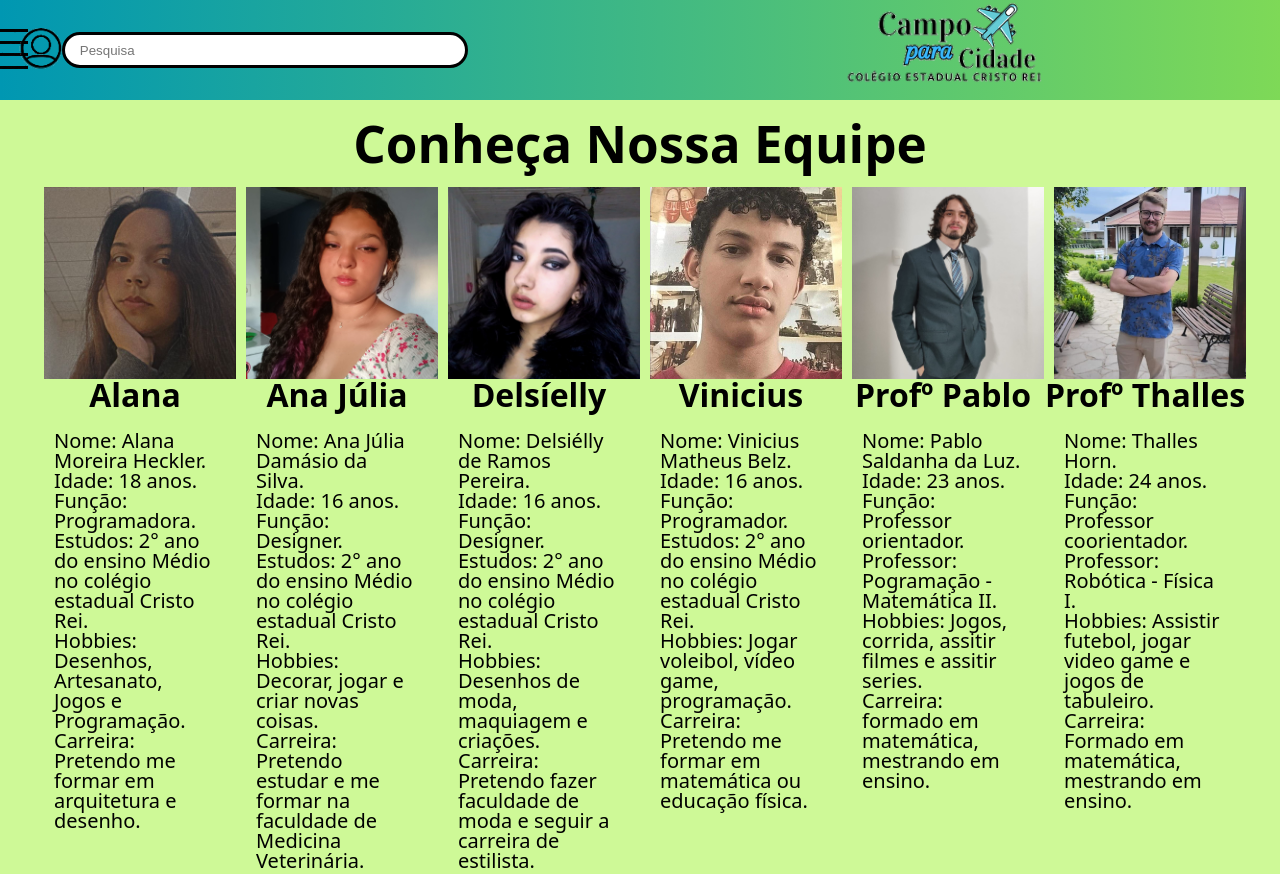
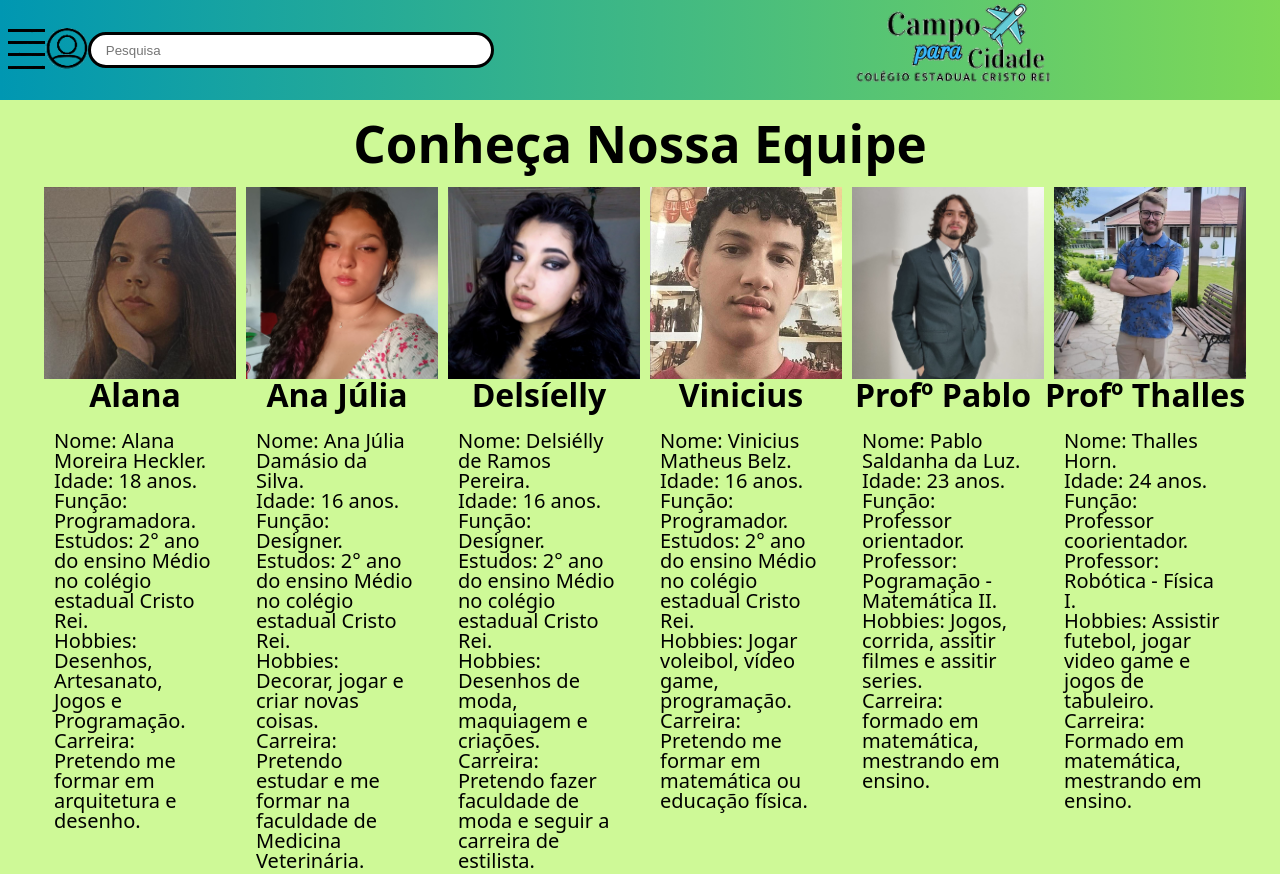
Before and after one commit to LanaRp14/Site-agrinho-conhe-a-guarapuava, a plain HTML site: page nos.html in a window 1280 px wide. Shown: the top 874 px of the page. Drawn offline with Linux system fonts and the light colour scheme.

Commit message:
Add files via upload

```diff
--- a/nos.css
+++ b/nos.css
@@ -17,7 +17,7 @@
     background-image: url("img/hanburguer.png");
     background-repeat: no-repeat;
     background-position: center;
-    margin-left: -180px;
+    margin-left: -12vw;
 }
 
 .container__botao:checked ~ .lista-menu {
@@ -28,7 +28,7 @@
 .lista-menu__item {
     padding: 1em;
     background-color: #64cbd6;
-    margin-left: -200px;
+    margin-left: -14vw;
 
 }
 .lista-menu {
@@ -51,7 +51,7 @@
 .cabecalho_direito{
     align-items: center;
     display: flex;
-    margin-left: -500px;
+    margin-left: -35vw;
 }
 .barra-pesquisa{
     width: 400px;
```
